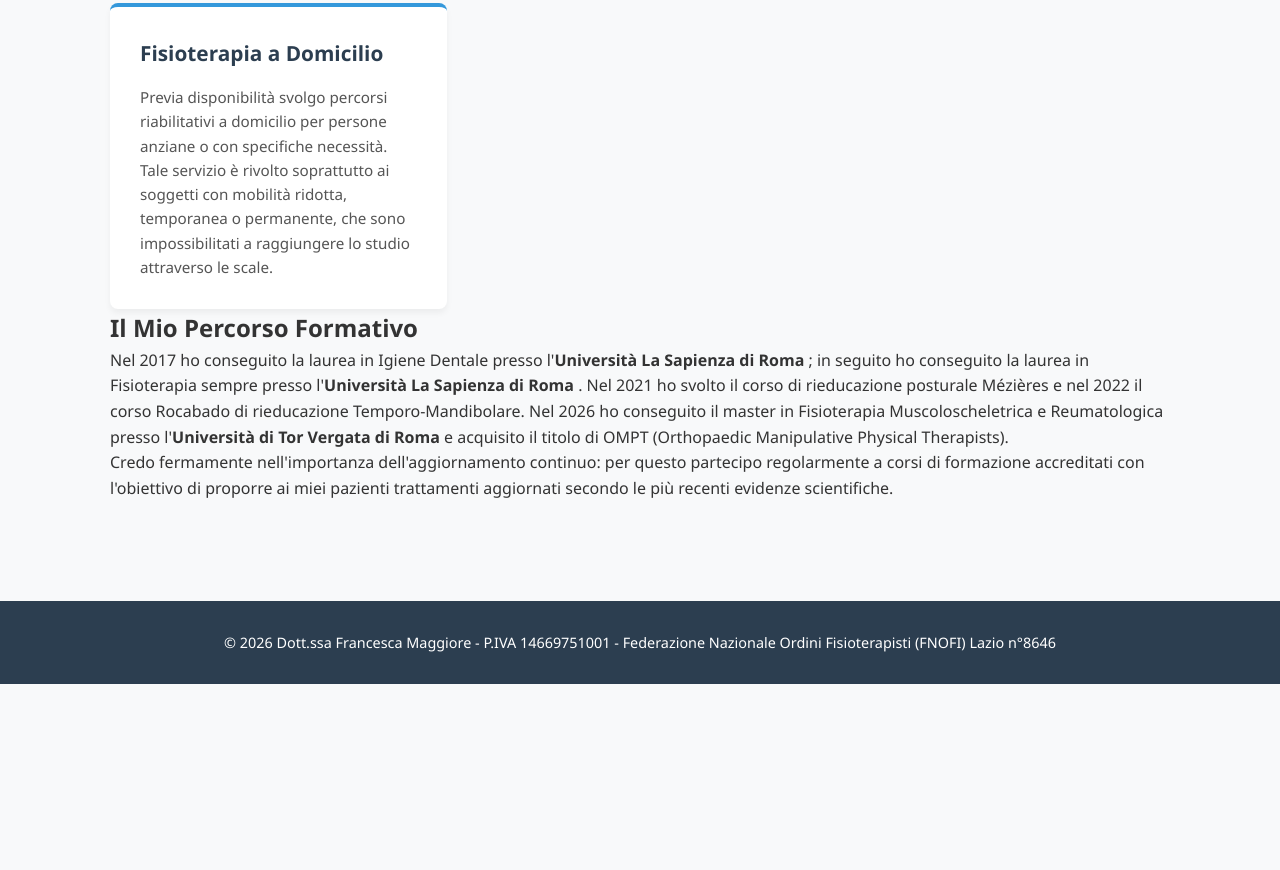
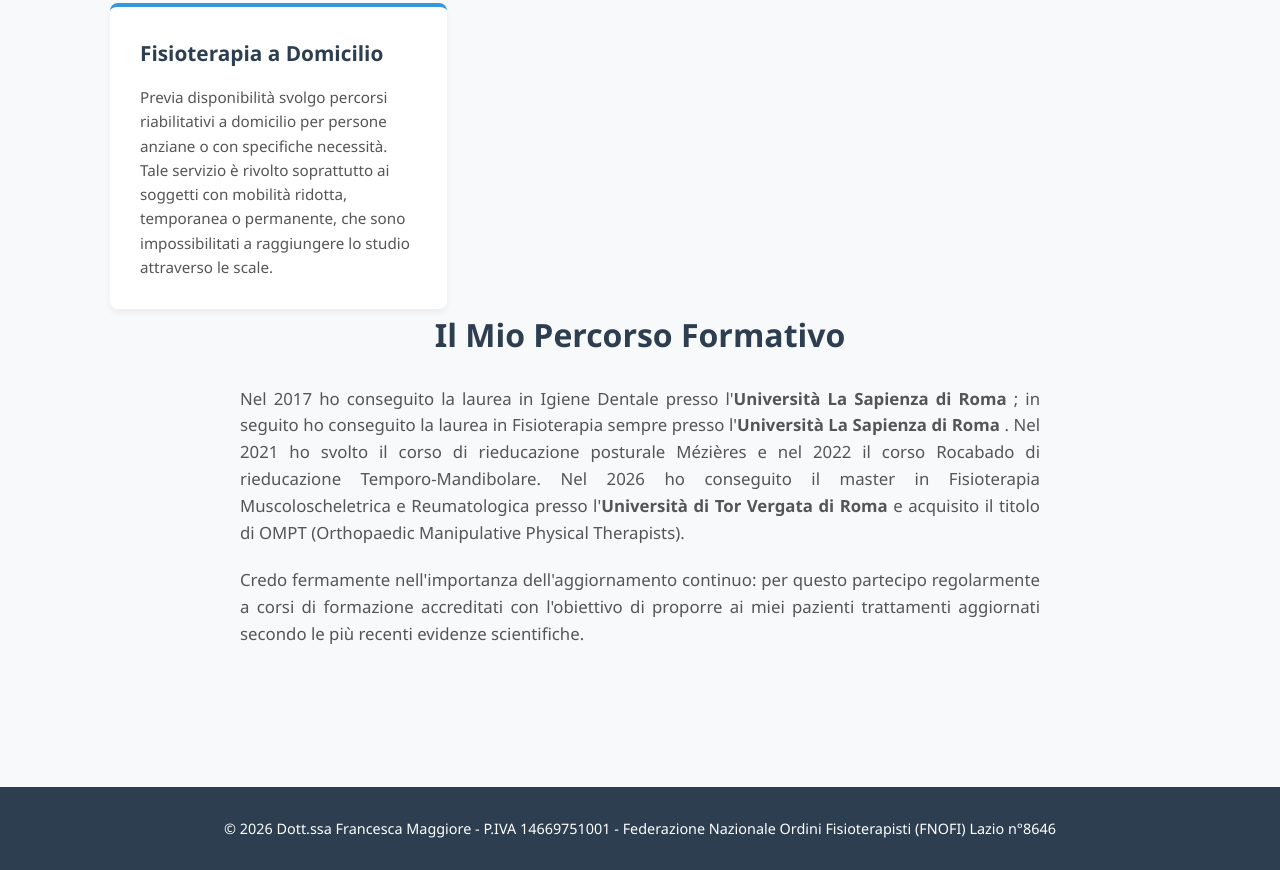
Before and after one commit to framaggiore-fisio/personal-site, a plain HTML site: page index.html in a window 1280 px wide. Shown: the part 3246-4116 px from the top of the page. Before the commit the page ends 3930 px from the top, so only its background shows below. Drawn offline with Linux system fonts and the light colour scheme.

Commit message:
Update style.css

```diff
--- a/style.css
+++ b/style.css
@@ -342,3 +342,29 @@ footer {
 .whatsapp-icon {
     font-size: 1.2rem;
 }
+/* SEZIONE PERCORSO FORMATIVO (UGUALE A CHI SONO) */
+.education-section {
+    margin-bottom: 40px;
+}
+
+/* Il titolo eredita lo stesso stile degli altri h2 del sito */
+.education-section h2 {
+    text-align: center;
+    font-size: 2rem;
+    color: #2c3e50;
+    margin-bottom: 25px;
+}
+
+/* Il contenitore ha la stessa larghezza di quello di "Chi Sono" per essere simmetrico */
+.education-content {
+    max-width: 800px;
+    margin: 0 auto;
+}
+
+/* Il testo ha lo stesso carattere, dimensione e giustificazione */
+.education-content p {
+    color: #555;
+    font-size: 1.05rem;
+    margin-bottom: 20px;
+    text-align: justify; /* Allineato elegantemente a destra e sinistra */
+}
```
